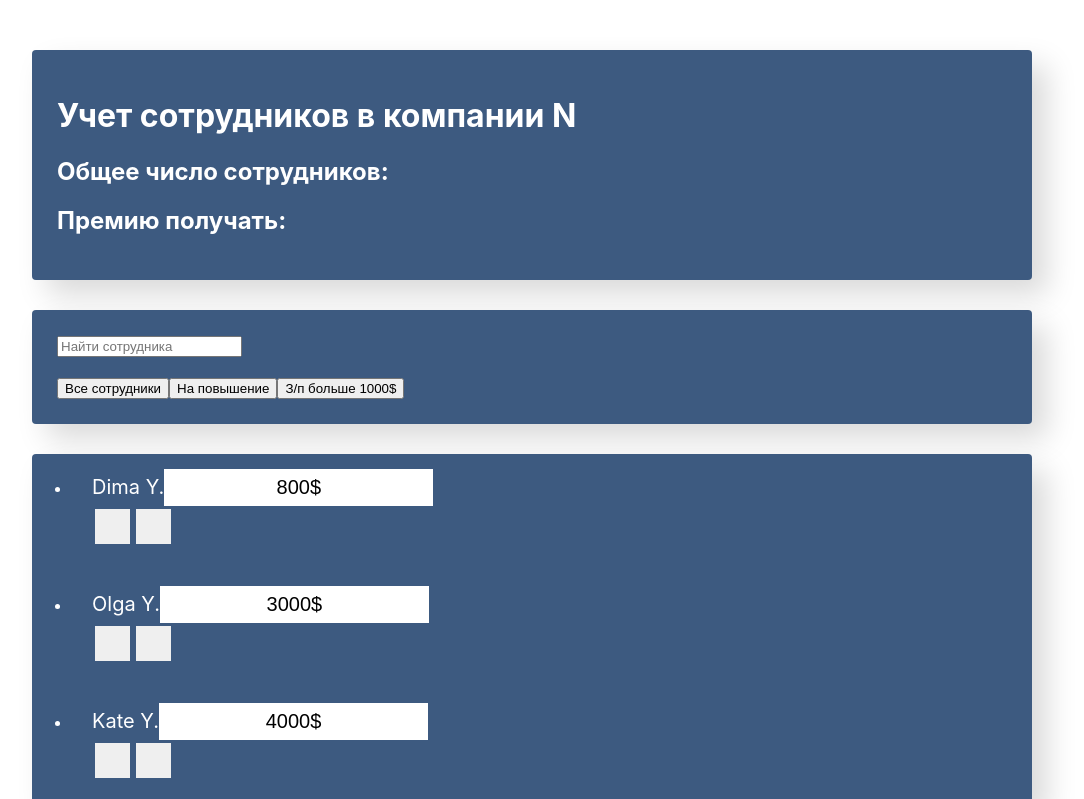
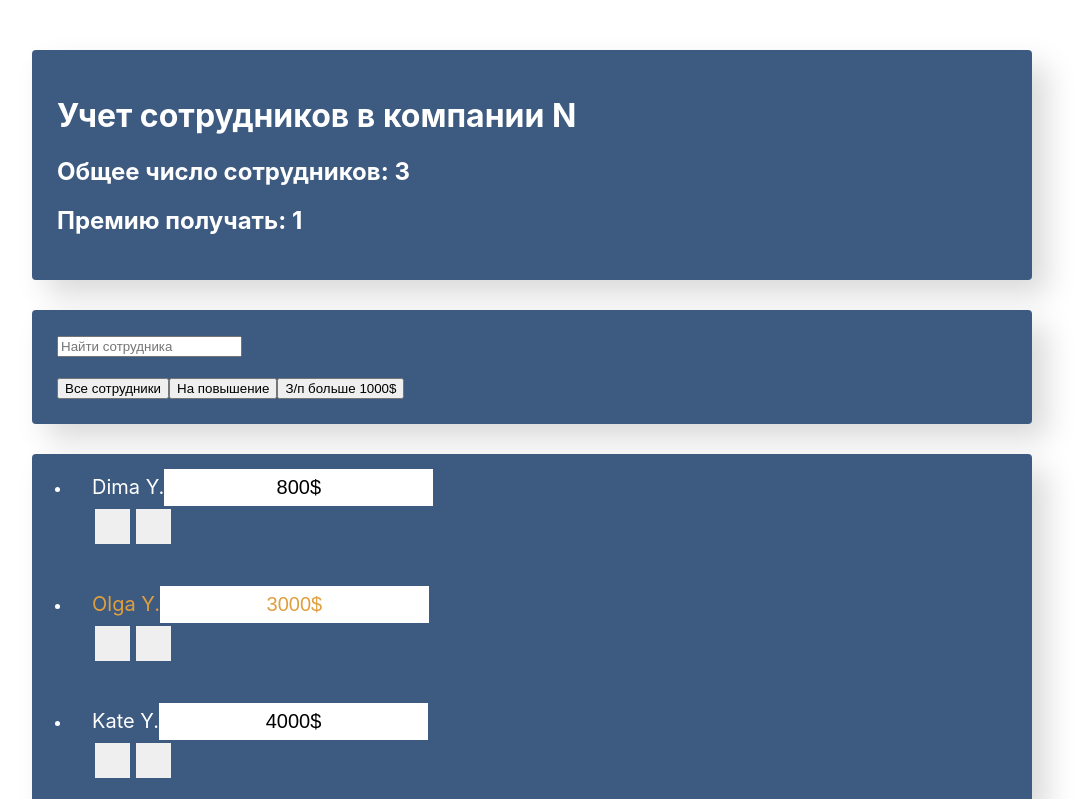
Before and after one commit to daimonti121/Employers, a React (Create React App) app: page / in a window 1280 px wide. Shown: the top 799 px of the page, without its empty margins (108-1192 px from the left). Built offline with nearby package versions, Linux system fonts and the light colour scheme; the HTML template or start-up script is replaced by a standard one.

Commit message:
add obj function

```diff
--- a/src/componets/app-info/app-info.jsx
+++ b/src/componets/app-info/app-info.jsx
@@ -1,13 +1,15 @@
 import './app-info.css'
 
-const AppInfo = () => {
-    return(
+const AppInfo = ({employees, increased}) => {
+
+    return (
         <div className="app-info">
             <h1>Учет сотрудников в компании N</h1>
-            <h2>Общее число сотрудников: </h2>
-            <h2>Премию получать: </h2>
+            <h2>Общее число сотрудников: {employees}</h2>
+            <h2>Премию получать: {increased}</h2>
         </div>
     );
+
 }
 
 export default AppInfo;
--- a/src/componets/app/app.jsx
+++ b/src/componets/app/app.jsx
@@ -13,12 +13,11 @@
 
         this.state = {
             data: [
-                { name: 'Dima Y.', salary: 800, increase: false, id: 1 },
-                { name: 'Olga Y.', salary: 3000, increase: true, id: 2 },
-                { name: 'Kate Y.', salary: 4000, increase: false, id: 3 },
+                { name: 'Dima Y.', salary: 800, increase: false, rise: true, id: 1 },
+                { name: 'Olga Y.', salary: 3000, increase: true, rise: false, id: 2 },
+                { name: 'Kate Y.', salary: 4000, increase: false, rise: false, id: 3 },
             ],
-            name: '',
-            age: ''
+            conter: 0
         }
     }
 
@@ -34,8 +33,9 @@
         e.preventDefault();
 
         this.setState(({ data }) => {
+
             const newId = data.length > 0 ? Math.max(...data.map(user => user.id)) + 1 : 1;
-            const newUser = { name: nameValue, salary: salaryValue, increase: false, id: newId };
+            const newUser = { name: nameValue, salary: salaryValue, increase: false, rise: false, id: newId };
 
             return {
                 data: [...data, newUser]
@@ -43,11 +43,40 @@
         });
     }
 
+    onToggleIncrease = (id) => {
+        this.setState(({ data }) => ({
+            data: data.map(item => {
+                if (item.id === id) {
+                    return { ...item, increase: !item.increase }
+                }
+
+                return item;
+            })
+        }))
+    }
+
+    onToggleRise = (id) => {
+        this.setState(({ data }) => ({
+
+
+            data: data.map(item => {
+
+                if (item.id === id) {
+                    return { ...item, rise: !item.rise }
+                }
+
+                return item;
+            })
+
+        }))
+    }
+
     render() {
-
+        let employees = this.state.data.length;
+        let increased = this.state.data.filter(item => item.increase).length;
         return (
             <div className="app">
-                <AppInfo />
+                <AppInfo employees={employees} increased={increased}/>
 
                 <div className="search-panel">
                     <SearchPanel />
@@ -55,7 +84,7 @@
                 </div>
 
                 <EmployersList data={this.state.data}
-                    onDelete={this.deletedItem} />
+                    onDelete={this.deletedItem} onToggleIncrease={this.onToggleIncrease} onToggleRise={this.onToggleRise}/>
                 <EmployersAddForm onAdd={this.onAddItem} />
             </div>
         );
--- a/src/componets/employers-list-item/employers-list-item.jsx
+++ b/src/componets/employers-list-item/employers-list-item.jsx
@@ -1,31 +1,7 @@
-import { Component } from 'react';
 import './employers-list-item.css';
 
-class EmployersListItem extends Component {
-    constructor(props) {
-        super(props);
-
-        this.state = {
-            increase: false,
-            like: false
-        }
-    }
-
-    onIncrease  = () => {
-        this.setState(({increase}) => ({
-            increase: !increase
-        }))
-    }
-
-    onlike = () => {
-        this.setState(({like}) => ({
-            like: !like
-        }))
-    }
-
-    render() {
-        const { name, salary, onDelete} = this.props;
-        const { increase, like } = this.state;
+const EmployersListItem = (props) => {
+    const { name, salary, onDelete, onToggleIncrease, onToggleRise, increase, rise } = props;
 
     let className = "list-group-item d-flex justify-content-between";
 
@@ -33,17 +9,17 @@
         className += ' increase';
     }
 
-        if(like) {
+    if (rise) {
         className += ' like';
     }
 
     return (
         <li className={className}>
-                <span className="list-group-item-label" onClick={this.onlike}>{name}</span>
+            <span className="list-group-item-label" onClick={onToggleRise}>{name}</span>
             <input type="text" className="list-group-item-input" defaultValue={salary + '$'} />
             <div className='d-flex justify-content-center align-items-center'>
                 <button type="button"
-                        className="btn-cookie btn-sm " onClick={this.onIncrease}>
+                    className="btn-cookie btn-sm " onClick={onToggleIncrease}>
                     <i className="fas fa-cookie"></i>
                 </button>
 
@@ -56,6 +32,5 @@
         </li>
     )
 }
-}
 
 export default EmployersListItem;
--- a/src/componets/employers-list/employers-list.jsx
+++ b/src/componets/employers-list/employers-list.jsx
@@ -2,14 +2,18 @@
 
 import './employers-list.css';
 
-const EmployersList = ({data, onDelete}) => {
+const EmployersList = ({data, onDelete, onToggleIncrease, onToggleRise}) => {
 
     const elements = data.map(item => {
 
         const {id, ...itemProps} = item;
 
         return(
-            <EmployersListItem key={id} {...itemProps} onDelete={() => onDelete(id)} />
+            <EmployersListItem key={id}
+            {...itemProps}
+            onDelete={() => onDelete(id)}
+            onToggleIncrease={() => onToggleIncrease(id)}
+            onToggleRise={() => onToggleRise(id)} />
         )
     })
 
```
Lines whose indentation alone changed are shown as unchanged.
